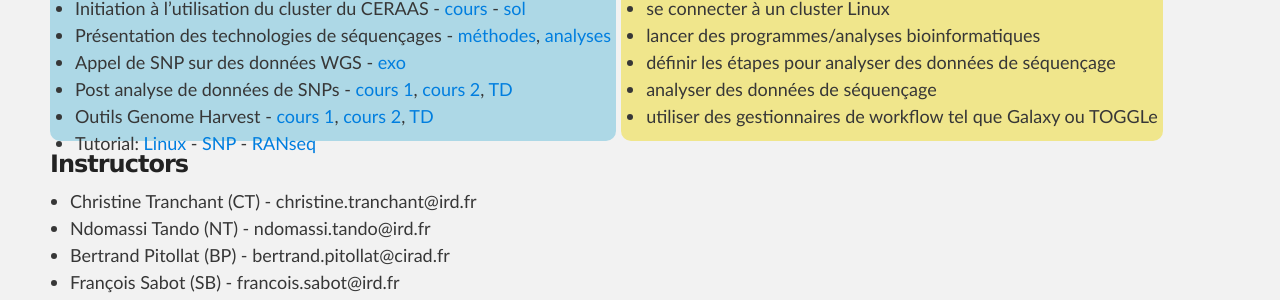
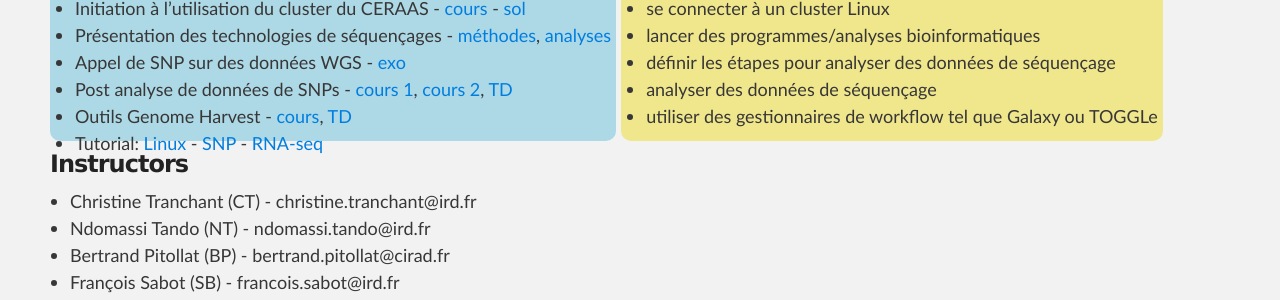
Before and after one commit to SouthGreenPlatform/trainings, a Jekyll site: the page built from _pages/ngsTrainings.md, in a window 1280 px wide and 900 px high, scrolled down 2384 px. Shown: the part 280-580 px from the top of the window. Built offline with Jekyll 4.4.1, drawn with Linux system fonts in a browser that asks for light colours; nearby versions of some CDN libraries.

Commit message:
Update ngsTrainings.md

```diff
--- a/_pages/ngsTrainings.md
+++ b/_pages/ngsTrainings.md
@@ -33,8 +33,8 @@
 <li>Présentation des technologies de séquençages - <a target="_blank" href="{{ site.url }}/files/NGS-methode.pdf">méthodes</a>, <a target="_blank" href="{{ site.url }}/files/NGS-analyses.pdf">analyses</a></li>
 <li>Appel de SNP sur des données WGS - <a target="_blank" href="{{ site.url }}/files/TPmapping.pdf">exo</a></li>
 <li>Post analyse de données de SNPs - <a target="_blank" href="{{ site.url }}/files/Inititiation_Galaxy_2018.pdf">cours 1</a>, <a target="_blank" href="{{ site.url }}/files/cours_polymorphismes_2016.pdf">cours 2</a>, <a target="_blank" href="{{ site.url }}/files/TD_polymorphisme_2016.pdf">TD</a></li>
-<li>Outils Genome Harvest - <a target="_blank" href="{{ site.url }}/files/Inititiation_Galaxy_2018.pdf">cours 1</a>, <a target="_blank" href="{{ site.url }}/files/cours_polymorphismes_2016.pdf">cours 2</a>, <a target="_blank" href="{{ site.url }}/files/TD_polymorphisme_2016.pdf">TD</a></li>
-<li>Tutorial: <a target="_blank" href="https://southgreenplatform.github.io/tutorials//toolbox/linux/">Linux</a> - <a target="_blank" href="https://southgreenplatform.github.io/tutorials//bioanalysis/polymorphism/">SNP</a> -  <a target="_blank" href="https://southgreenplatform.github.io/tutorials//bioanalysis/rnaSeq/">RANseq</a> </li>
+<li>Outils Genome Harvest - <a target="_blank" href="{{ site.url }}/files/2018_09_Senegal_GH_MR.pdf">cours</a>, <a target="_blank" href="{{ site.url }}/files/2018_09_Senegal_TraceAncestor_MR.pdf">TD</a></li>
+<li>Tutorial: <a target="_blank" href="https://southgreenplatform.github.io/tutorials//toolbox/linux/">Linux</a> - <a target="_blank" href="https://southgreenplatform.github.io/tutorials//bioanalysis/polymorphism/">SNP</a> -  <a target="_blank" href="https://southgreenplatform.github.io/tutorials//bioanalysis/rnaSeq/">RNA-seq</a> </li>
 </ul>
     <br />
 </div>
```
